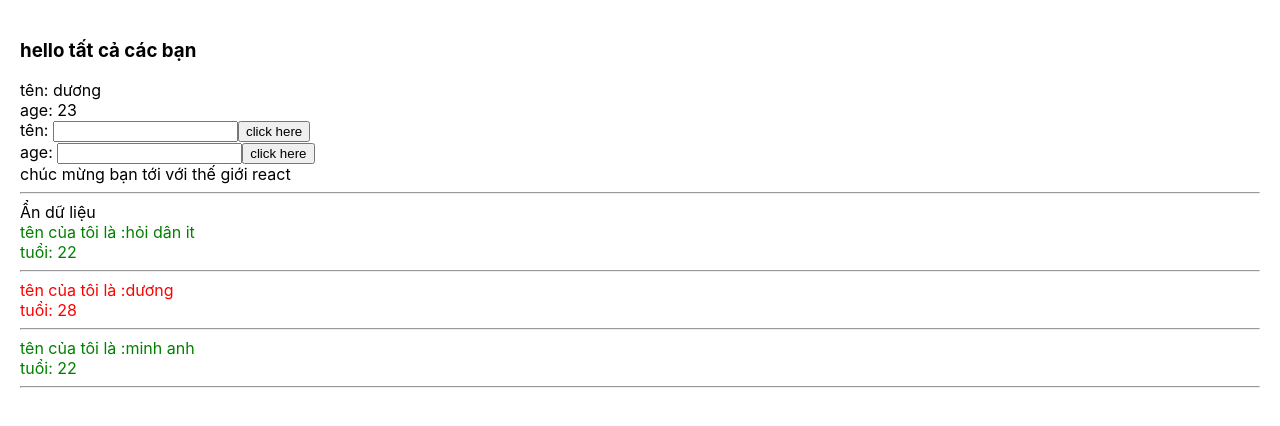
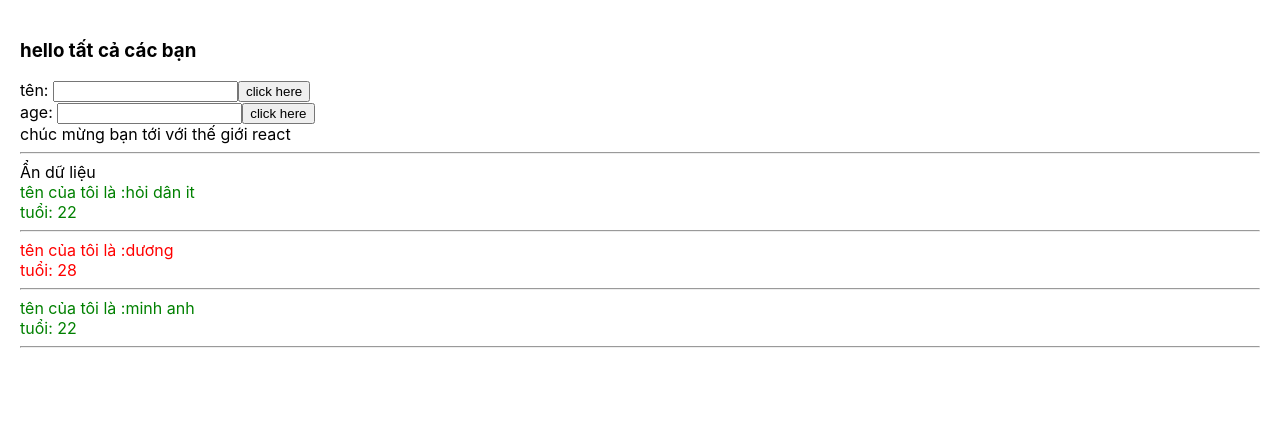
Before and after one commit to duongko/ReactJs, a React (Create React App) app: page / in a window 1280 px wide. Shown: the top 426 px of the page. Built offline with nearby package versions, Linux system fonts and the light colour scheme.

Commit message:
7/hieu ve func truyen cua props

```diff
--- a/src/coponent/Userinfo.js
+++ b/src/coponent/AddUserinfo.js
@@ -1,13 +1,30 @@
 import React from "react";
+import Displayinfo from "./Displayinfo";
 
-class Userinfo extends React.Component {
+
+class AddUserinfo extends React.Component {
     state = {
+        id: '1',
         name: 'dương',
         age: '23',
     }
 
     handelonSubmit = (event) => {
         event.preventDefault();
+        this.props.handlAddnewUser({
+
+            id: Math.floor((Math.random() * 100) + 1) + "-radom",
+            name: this.state.name,
+            age: this.state.age,
+
+
+
+
+
+        })
+
+
+
 
         // event.preventDefaut() dung de ngăn không cho load lại trang khi ấn nút submit
     }
@@ -44,8 +61,8 @@ class Userinfo extends React.Component {
         return (
 
             <div>
-                <div>tên: {this.state.name}</div>
-                <label>age: {this.state.age}</label>
+                {/* <div>tên: {this.state.name}</div>
+                <label>age: {this.state.age}</label> */}
 
                 <form onSubmit={(event) => { this.handelonSubmit(event) }}>
                     <label>tên: </label>
@@ -69,4 +86,4 @@ class Userinfo extends React.Component {
         )
     }
 }
-export default Userinfo
+export default AddUserinfo
--- a/src/coponent/Displayinfo.js
+++ b/src/coponent/Displayinfo.js
@@ -19,7 +19,7 @@ class Displayinfo extends React.Component {
         // console.log(this.props)
         const { listUser } = this.props;
         console.log(listUser)
-        console.table(listUser)
+        // console.table(listUser)
 
 
 
@@ -38,15 +38,16 @@ class Displayinfo extends React.Component {
                 tuổi: {age} */}
 
                 {listUser.map((user) => {
+                    console.log(user)
 
 
                     return (
-                        <div>
+                        <div key={user.id} className={+user.age > 22 ? "red" : "green"}>
 
 
 
                             {this.state.showlistUser &&
-                                <div key={user.id} className={+user.age > 22 ? "red" : "green"}>
+                                <div >
                                     tên của tôi là :{user.name}
                                     <br></br>
                                     tuổi: {user.age}
--- a/src/coponent/Mycomponent.js
+++ b/src/coponent/Mycomponent.js
@@ -1,5 +1,5 @@
 import React from 'react';
-import Userinfo from './Userinfo';
+import AddUserinfo from './AddUserinfo';
 import Displayinfo from './Displayinfo';
 
 class Mycomponent extends React.Component {
@@ -12,6 +12,13 @@ class Mycomponent extends React.Component {
 
 
     }
+    handlAddnewUser = (user) => {
+
+        this.setState({
+            listUser: [user, ...this.state.listUser],
+        })
+    }
+
 
 
 
@@ -19,11 +26,11 @@ class Mycomponent extends React.Component {
         return (
 
             <div>
-                <Userinfo />
+                <AddUserinfo handlAddnewUser={this.handlAddnewUser} />
                 <hr />
                 <Displayinfo
                     listUser={this.state.listUser}
-                    User={this.state.listUser}
+                    usser={this.state.listUser}
 
 
                 />
```
